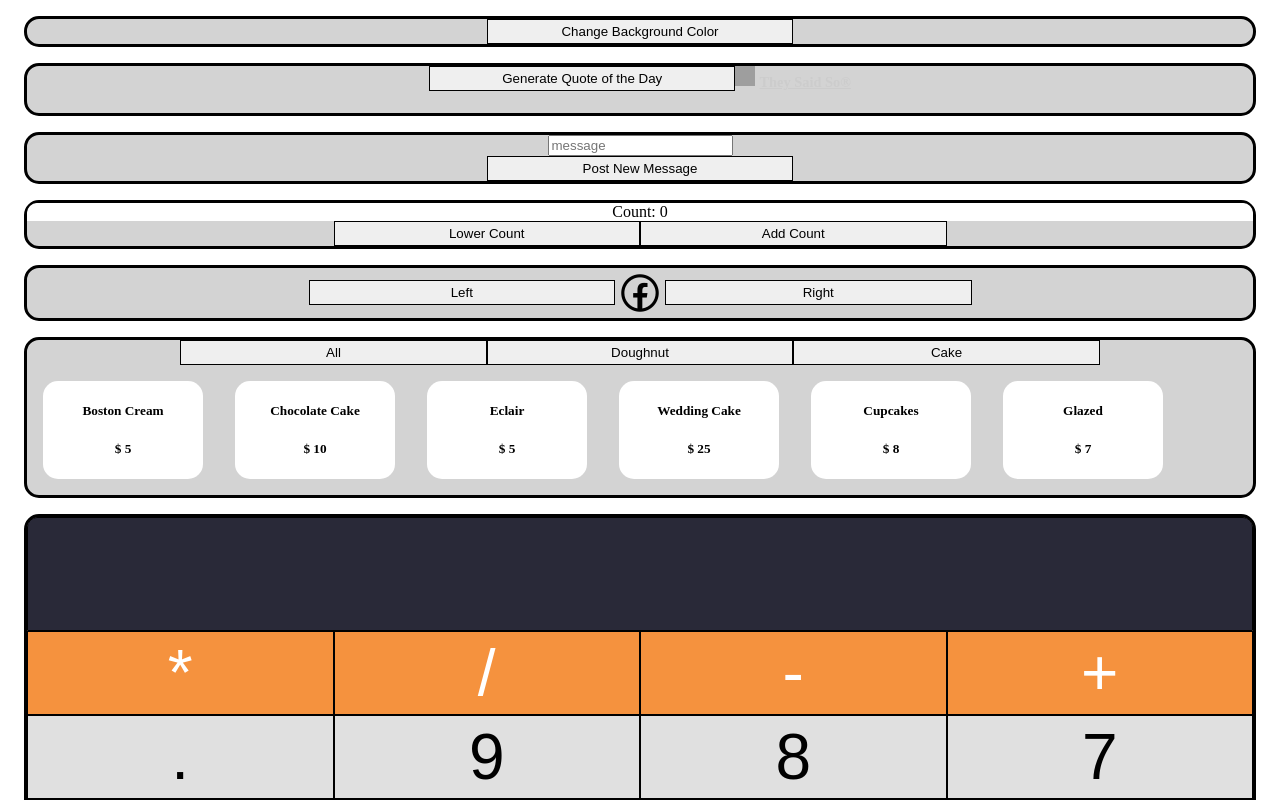
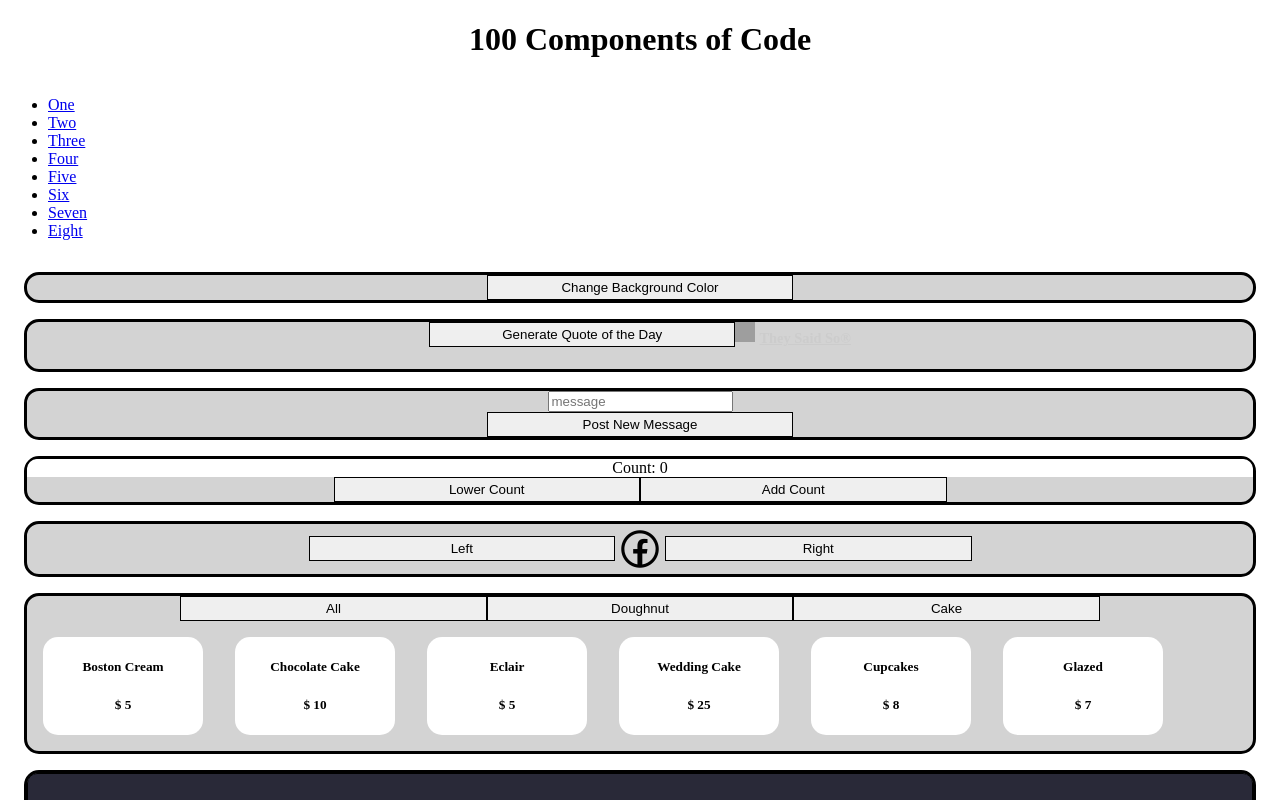
Before and after one commit to zjschulz/onehundred, a React (Create React App) app in the folder onehundred-frontend/: page / in a window 1280 px wide. Shown: the top 800 px of the page. Built offline with nearby package versions, Linux system fonts and the light colour scheme; grey boxes are pictures that could not be loaded.

Commit message:
add navbar

```diff
--- a/onehundred-frontend/src/components/App.js
+++ b/onehundred-frontend/src/components/App.js
@@ -1,4 +1,5 @@
 import React from 'react';
+import Navbar from './Navbar';
 import One from './One';
 import Two from './Two';
 import Three from './Three';
@@ -11,6 +12,7 @@ import Eight from './Eight';
 function App() {
   return (
     <div className="App">
+      <Navbar/>
       <One/>
       <Two/>
       <Three/>
--- /dev/null
+++ b/onehundred-frontend/src/components/Navbar.js
@@ -0,0 +1,26 @@
+import React from 'react'
+
+export default class Navbar extends React.Component {
+
+  render() {
+    return (
+        <div className="Navbar">
+        <center><h1>100 Components of Code</h1></center>
+        <nav className="navbar navbar-expand-lg navbar-dark bg-primary">
+          <div className="collapse navbar-collapse" style={{display: "flex"}}>
+            <ul className="navbar-nav mr-auto">
+              <li className="nav-item"><a href="#One">One</a></li>
+              <li className="nav-item"><a href="#Two">Two</a></li>
+              <li className="nav-item"><a href="#Three">Three</a></li>
+              <li className="nav-item"><a href="#Four">Four</a></li>
+              <li className="nav-item"><a href="#Five">Five</a></li>
+              <li className="nav-item"><a href="#Six">Six</a></li>
+              <li className="nav-item"><a href="#Seven">Seven</a></li>
+              <li className="nav-item"><a href="#Eight">Eight</a></li>
+            </ul>
+          </div>
+        </nav>
+      </div>
+    )
+  }
+}
--- a/onehundred-frontend/src/style/calculator.css
+++ b/onehundred-frontend/src/style/calculator.css
@@ -1,6 +1,7 @@
   .calculator{
     flex: 0 0 95%;
    }
+
   .screen{
     flex: 95%;
     font-size: 6rem;
@@ -23,6 +24,7 @@
   padding: 0.25rem 0;
   transition: all 2s ease;
 }
+
 button:hover{
   background: blue;
 }
@@ -42,6 +44,7 @@
   .btn-clear{
     background: red;
   }
+
 div {
   border-radius: 15px;
 }
```
Lines whose indentation alone changed are shown as unchanged.
